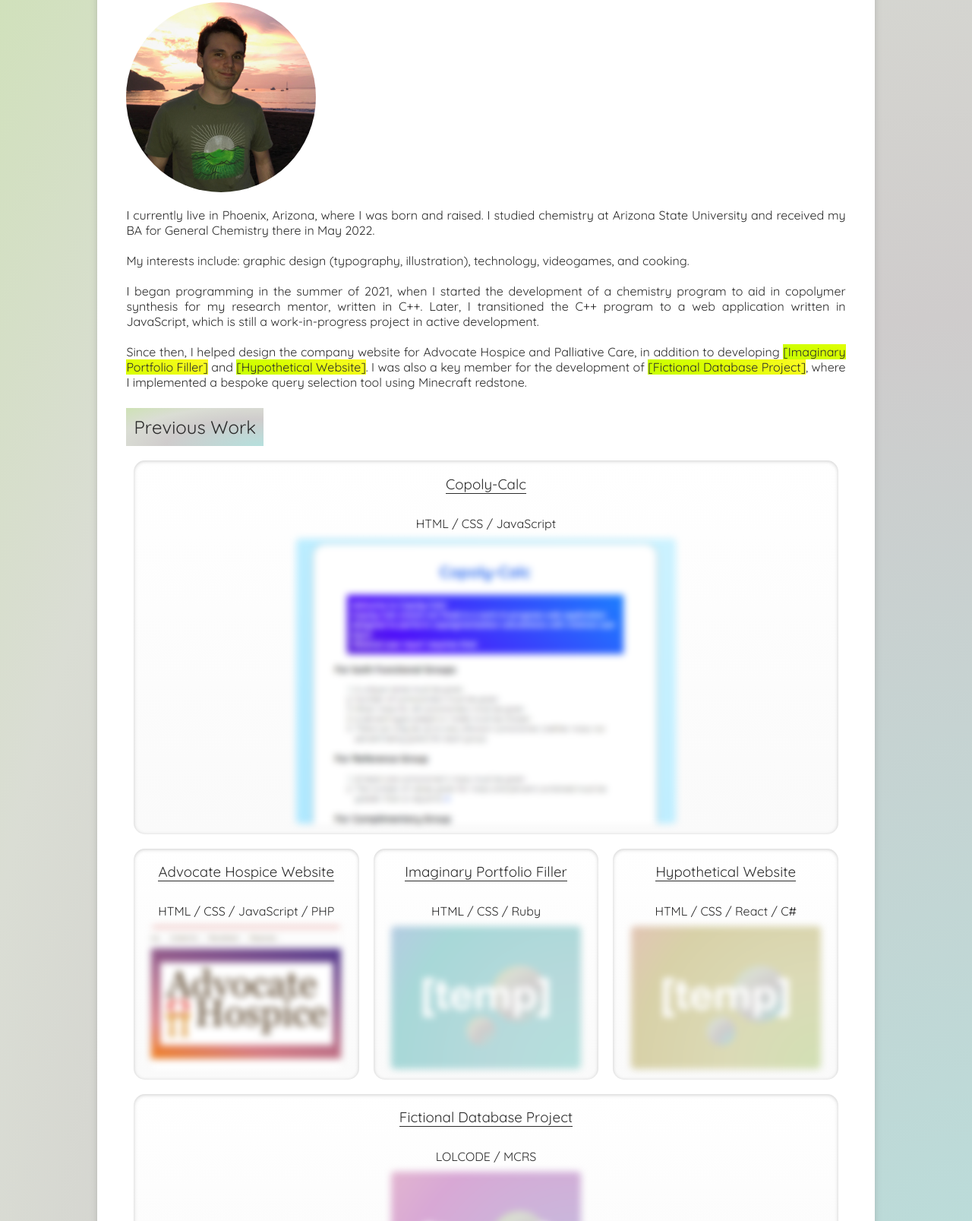
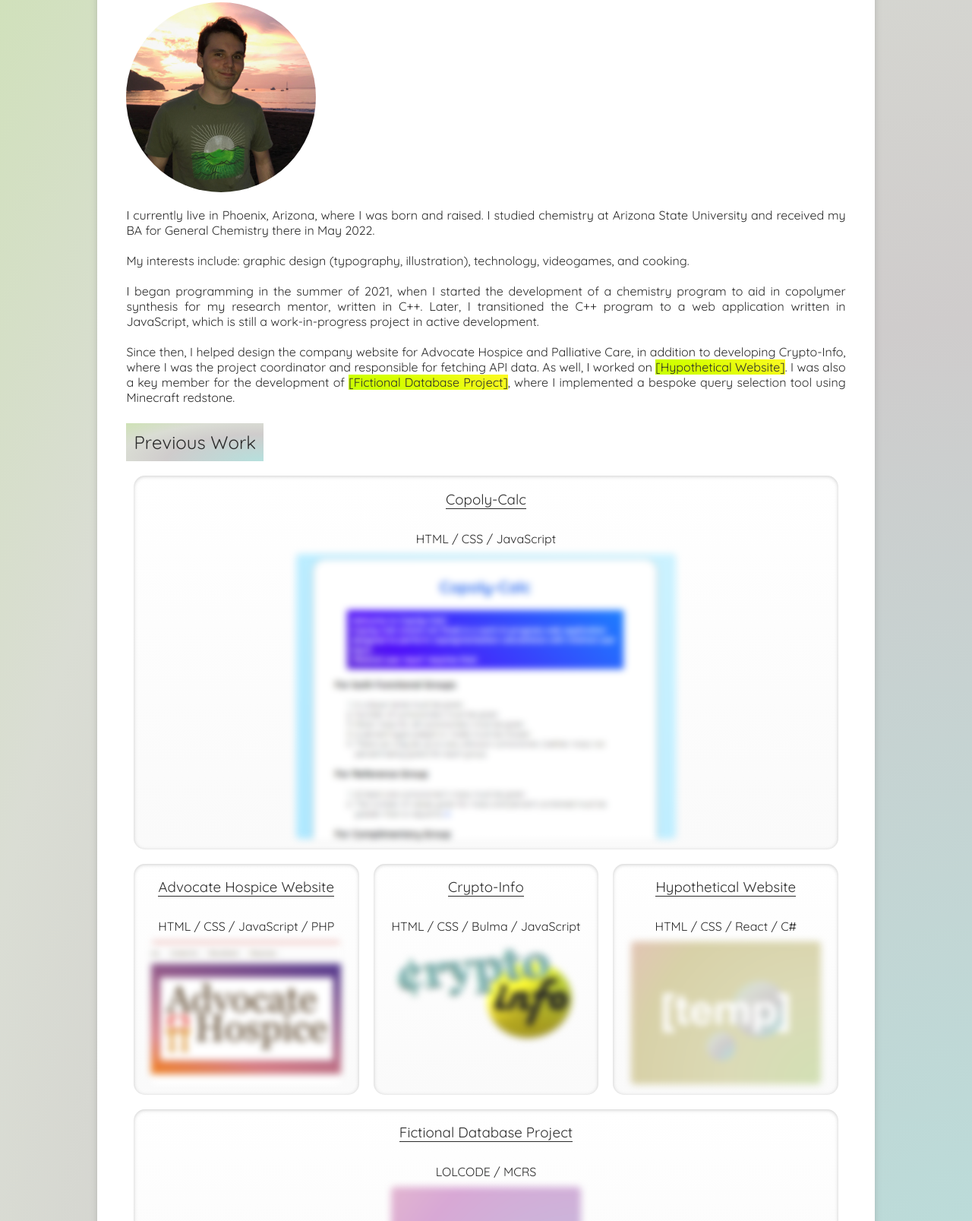
Before and after one commit to kieferjackson/challenge-2-portfolio, a plain HTML site: page index.html in a window 1280 px wide. Shown: the part 233-1840 px from the top of the page at 76% size. Drawn offline with Linux system fonts and the light colour scheme.

Commit message:
Added crypto-info to portfolio section + updated bio

```diff
--- a/index.html
+++ b/index.html
@@ -51,7 +51,8 @@
                     work-in-progress project in active development.
                     <br><br>
                     Since then, I helped design the company website for Advocate Hospice and Palliative Care, in
-                    addition to developing <em>[Imaginary Portfolio Filler]</em> and <em>[Hypothetical Website]</em>.
+                    addition to developing Crypto-Info, where I was the project coordinator and responsible for
+                    fetching API data. As well, I worked on <em>[Hypothetical Website]</em>.
                     I was also a key member for the development of <em>[Fictional Database Project]</em>, where I
                     implemented a bespoke query selection tool using Minecraft redstone.
                 </p>
@@ -77,10 +78,10 @@
                 </div>
 
                 <div class="portfolio_piece">
-                    <h3>Imaginary Portfolio Filler</h3>
-                    <aside>HTML / CSS / Ruby</aside>
-                    <a href="" title="Imagine what could be here one day">
-                        <img class="portfolio_preview" src="./assets/temp1.png" alt="Temporary image">
+                    <h3>Crypto-Info</h3>
+                    <aside>HTML / CSS / Bulma / JavaScript</aside>
+                    <a href="https://kieferjackson.github.io/crypto-info/" title="https://kieferjackson.github.io/crypto-info/">
+                        <img class="portfolio_preview" src="./assets/crypto-info-preview.png" alt="Logo for Crypto-Info website">
                     </a>
                 </div>
 
--- a/style.css
+++ b/style.css
@@ -145,11 +145,9 @@ section#previous_work h2 {
     padding: 10px;
 }
 
-/**********Comment this out**********/
 .portfolio_piece#first_work {
     flex: 2 1 100%;
 }
-/**********Comment this out**********/
 
 .portfolio_piece#first_work img {
     width: 500px;
```
Also changed, not shown: assets/crypto-info-preview.png (added).
